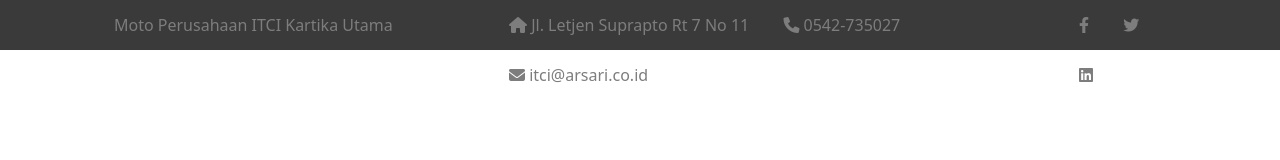
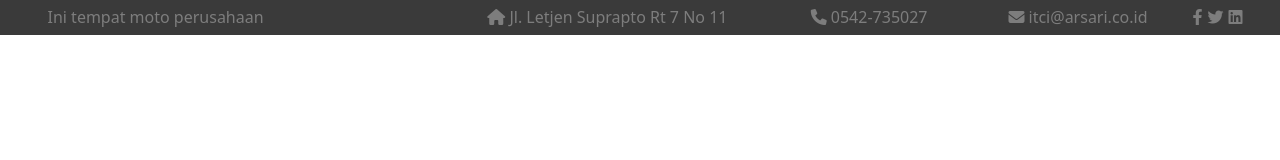
Before and after one commit to IrsyanAdi/web-2, a plain HTML site: page index.html in a window 1280 px wide. Drawn offline with Linux system fonts and the light colour scheme.

Commit message:
membuat topbar menggunakan flexbox

```diff
--- a/assets/css/style.css
+++ b/assets/css/style.css
@@ -1,26 +1,83 @@
-body
-{
+body {
+    margin: 0;
+    padding: 0;
     font-family: 'Roboto', sans-serif;
 }
 
-#topbar{
+.topbar{
     background-color: #3a3a3a;
+    height: 130px;
+    padding-left: 15px;
+}
+.alamat {
+    max-width: 1200px;
+    margin: 0px auto;
+    padding-top: 5px;
+}
+.alamat div a{
+    text-decoration: none;
     color: #7d7d7d;
-    height: 50px; /*penyebab kenapa topbarnya tidak responsif warnanya*/
-    line-height: 50px;
 }
 
-.moto, .alamat, .sosmed{
-    list-style: none;
+/* .layanan.nol {
+    background-color: rgb(70, 0, 55);
 }
 
-#topbar li{
-    display: inline-block;
+.layanan.satu {
+    background-color: rgb(5, 5, 122);
 }
 
-#topbar li a{
-    color: #7d7d7d;
-    text-decoration: none;
-    display: inline-block;
-    padding: 0 15px;
+.layanan.dua {
+    background-color: rgb(43, 87, 43);
 }
+
+.layanan.tiga {
+    background-color: rgb(119, 1, 1);
+}
+
+.layanan.empat {
+    background-color: rgb(49, 49, 47);
+} */
+
+/* responsive */
+@media (min-width: 800px){
+    .alamat{
+        display: flex;
+        justify-content: space-between;
+    }
+
+    .topbar {
+        height: 35px;
+    }
+
+    .layanan.nol {
+        width: 310px;
+    }
+
+    .layanan.satu {
+        width: 370px;
+        display: flex;
+        justify-content: flex-end;
+    }
+
+    .layanan.dua {
+        width: 200px;
+        display: flex;
+        justify-content: flex-end;
+    }
+
+    .layanan.tiga {
+        width: 220px;
+        display: flex;
+        justify-content: flex-end;
+    }
+
+    .layanan.empat {
+        width: 100px;
+        display: flex;
+        justify-content: flex-end;
+    }
+    .layanan.empat a i {
+        padding-right: 5px;
+    }
+}
--- a/index.html
+++ b/index.html
@@ -17,31 +17,19 @@
     <link rel="stylesheet" href="assets/css/fontawesome-free-6.1.1-web/css/all.css">
 </head>
 <body>
-    <div id="topbar">
-        <div class="container">
-            <div class="row">
-                <div class="col-md-4">
-                    <ul class="moto">
-                        <li>Moto Perusahaan ITCI Kartika Utama</li>
-                    </ul>
-                </div>
-                <div class="col-md-6">
-                    <ul class="alamat">
-                        <li><a href=""><i class="fas fa-home"></i> Jl. Letjen Suprapto Rt 7 No 11</a></li>
-                        <li><a href=""><i class="fas fa-phone"></i> 0542-735027</a></li>
-                        <li><a href=""><i class="fas fa-envelope"></i> itci@arsari.co.id</a></li>
-                    </ul>
-                </div>
-                <div class="col-md-2">
-                    <ul class="sosmed">
-                        <li><a href=""><i class="fab fa-facebook-f"></i></a></li>
-                        <li><a href=""><i class="fab fa-twitter"></i></a></li>
-                        <li><a href=""><i class="fab fa-linkedin"></i></a></li>
-                    </ul>
-                </div>
-            </div>
+    <div class="topbar">
+    <div class="alamat">
+        <div class="layanan nol"><a href=""> Ini tempat moto perusahaan</a></div>
+        <div class="layanan satu"><a href=""><i class="fas fa-home"></i> Jl. Letjen Suprapto Rt 7 No 11</a></div>
+        <div class="layanan dua"><a href=""><i class="fas fa-phone"></i> 0542-735027</a></div>
+        <div class="layanan tiga"><a href=""><i class="fas fa-envelope"></i> itci@arsari.co.id</a></div>
+        <div class="layanan empat">
+            <a href=""><i class="fab fa-facebook-f"></i></a>
+            <a href=""><i class="fab fa-twitter"></i></a>
+            <a href=""><i class="fab fa-linkedin"></i></a>
         </div>
     </div>
+</div>
     <!--bootstraps js-->
     <script src="assets/js/bootstrap.bundle.min.js"></script>
 </body>
```
